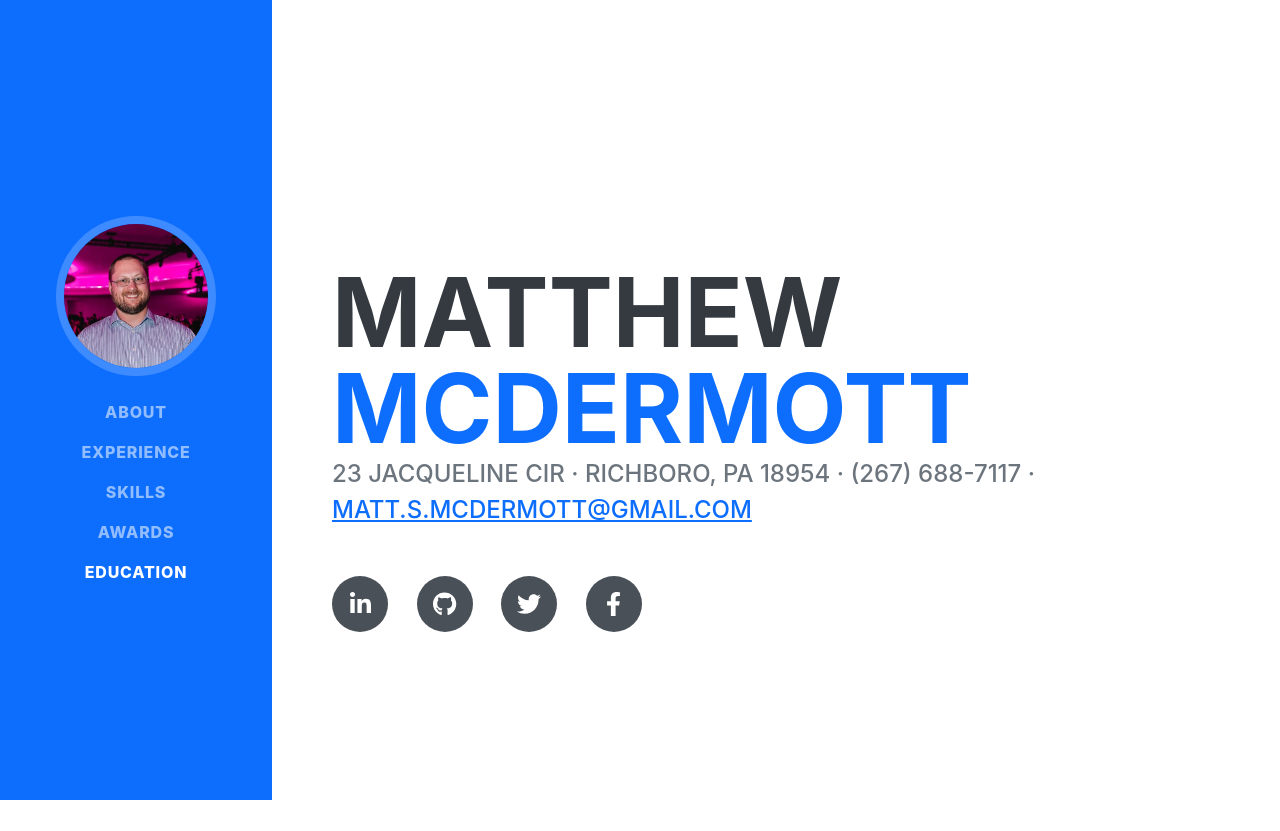
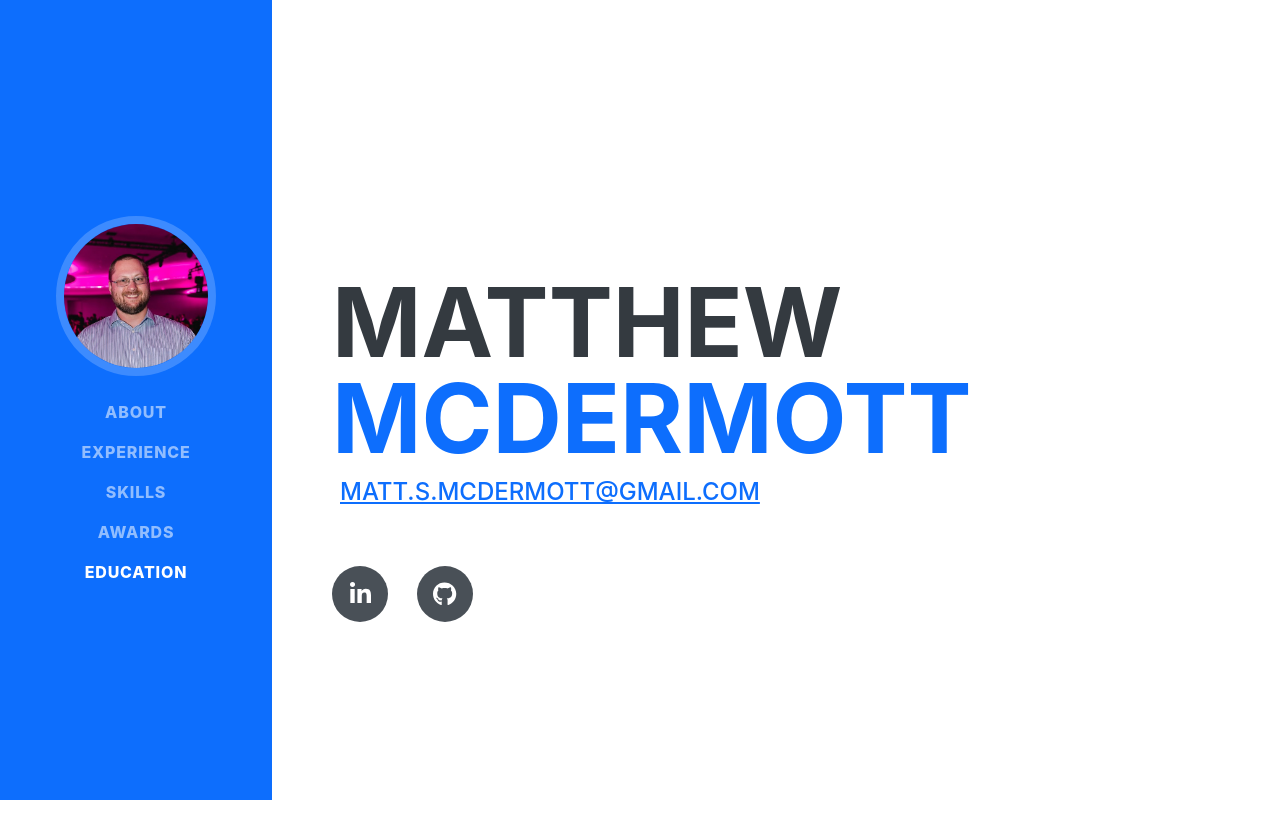
Before and after one commit to Mcd123651/McDermottProfile, a Flask app: page / in a window 1280 px wide. Shown: the top 831 px of the page. Run offline with Flask 2, Linux system fonts and the light colour scheme; data that the repository does not hold is empty; some libraries are stand-ins or nearby versions.

Commit message:
finetune

```diff
--- a/app/templates/index.html
+++ b/app/templates/index.html
@@ -37,8 +37,8 @@
         Matthew
         <span class="text-primary">McDermott</span>
       </h1>
-      <div class="subheading mb-5">
-        23 Jacqueline Cir · Richboro, PA 18954 · (267) 688-7117 ·
+      <div class="subheading mb-5 p-2">
+        <!-- 23 Jacqueline Cir · Richboro, PA 18954 · (267) 688-7117 · -->
         <a href="mailto:matt.s.mcdermott@gmail.com">matt.s.mcdermott@gmail.com</a>
       </div>
       <!-- About Section Loop -->
@@ -51,8 +51,8 @@
       <div class="social-icons">
         <a class="social-icon" href="https://www.linkedin.com/in/matthew-mcdermott-297529144/"><i class="fab fa-linkedin-in"></i></a>
         <a class="social-icon" href="https://github.com/Mcd123651"><i class="fab fa-github"></i></a>
-        <a class="social-icon" href="https://twitter.com/MMcDermm"><i class="fab fa-twitter"></i></a>
-        <a class="social-icon" href="https://www.facebook.com/matt.s.mcdermott/"><i class="fab fa-facebook-f"></i></a>
+        <!-- <a class="social-icon" href="https://twitter.com/MMcDermm"><i class="fab fa-twitter"></i></a>
+        <a class="social-icon" href="https://www.facebook.com/matt.s.mcdermott/"><i class="fab fa-facebook-f"></i></a> -->
       </div>
     </div>
   </section>
```
Also changed, not shown: 1 other file.
